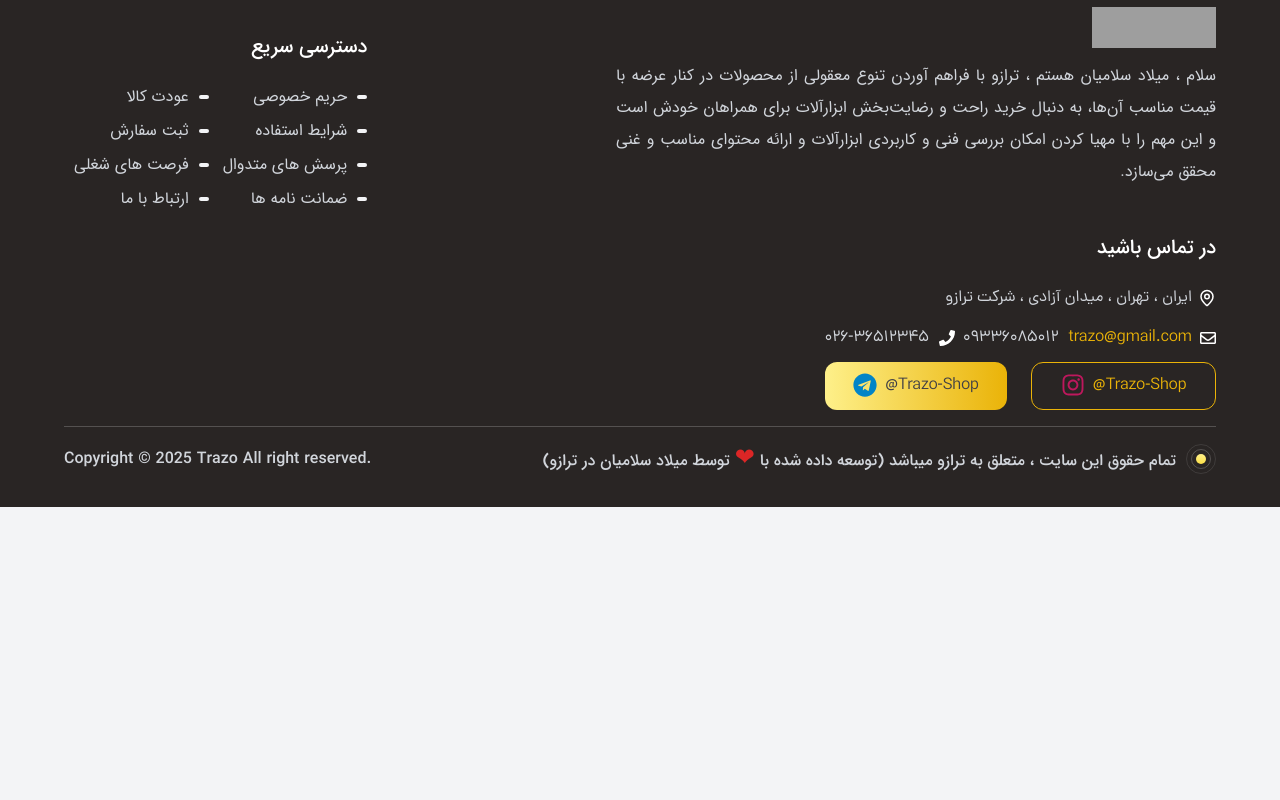
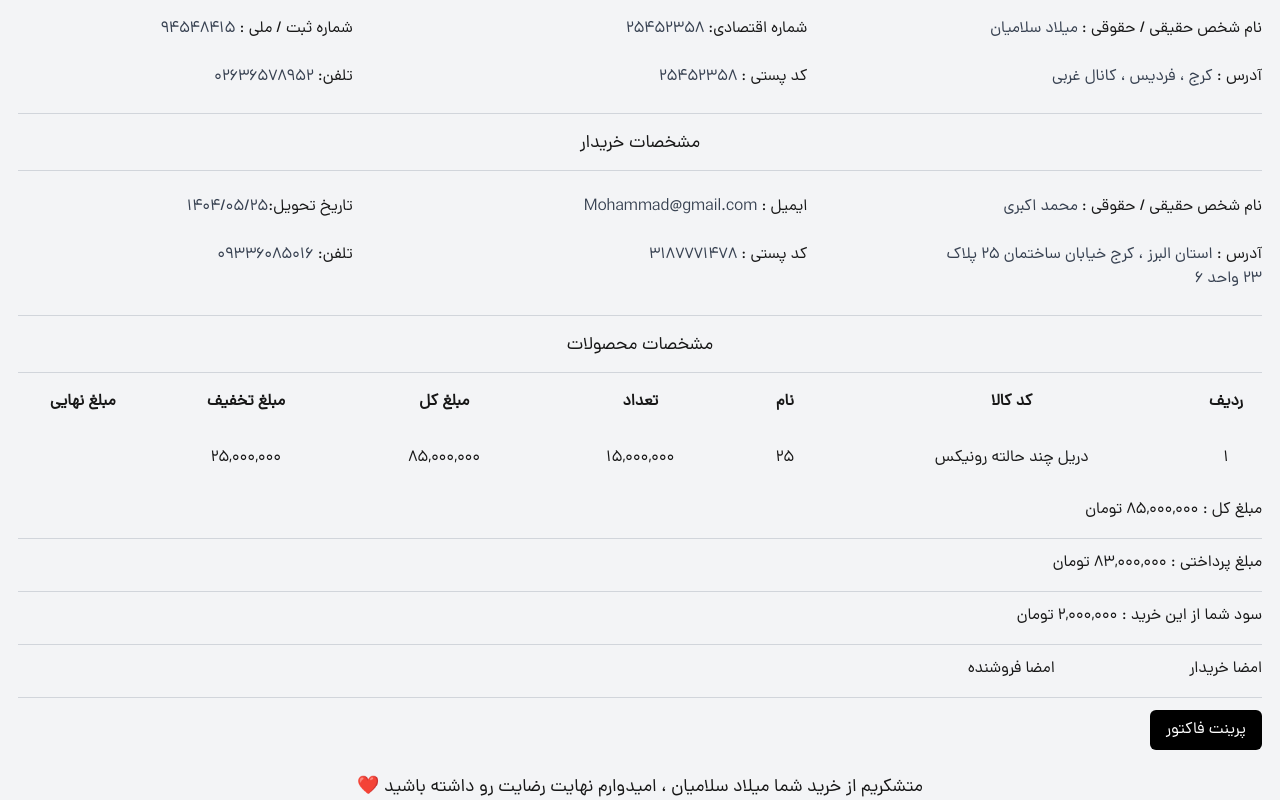
Before and after one commit to milad1385/tool-shop, a Next.js app: page /factor in a window 1280 px wide. Shown: the part 400-1200 px from the top of the page. Before the commit the page ends 907 px from the top, so only its background shows below. Built offline with nearby package versions, Linux system fonts and the light colour scheme; grey boxes are pictures that could not be loaded.

Commit message:
add factor detail component

```diff
--- /dev/null
+++ b/src/components/templates/p-user/orders/FactorDetails.tsx
@@ -0,0 +1,180 @@
+"use client";
+import Link from "next/link";
+import React from "react";
+
+function FactorDetails() {
+  const printFactorHandler = () => {
+    if (window.print) {
+      window.print();
+    } else {
+      alert("مرورگر شما از قابلیت چاپ پشتیبانی نمی کند ، لطفا آپدیت کنید");
+    }
+  };
+  return (
+    <div className="container py-10">
+      <h1 className="text-base md:text-lg lg:text-2xl font-DanaDemiBold text-center">
+        صورت حساب فروش کالا
+      </h1>
+      <div className="space-y-4 mt-4">
+        <div className="font-DanaMedium">
+          شماره سفارش :<span className="font-DanaDemiBold">#6532352</span>
+        </div>
+        <div className="font-DanaMedium">
+          تاریخ سفارش :
+          <span className="font-DanaDemiBold">
+            {new Date(Date.now()).toLocaleDateString("fa-IR")}
+          </span>
+        </div>
+      </div>
+      <div className="py-6  mt-4 w-full text-sm md:text-base border-b border-b-gray-300">
+        <h2 className="mx-auto pb-3 flex-center flex-col font-DanaDemiBold text-sm  md:text-lg border-b border-gray-300 w-full">
+          مشخصات فروشنده
+        </h2>
+        <div className="py-6 grid grid-cols-1 md:grid-cols-2 lg:grid-cols-3 gap-3 md:gap-x-[120px]">
+          <div className="font-DanaMedium">
+            نام شخص حقیقی / حقوقی :{" "}
+            <span className="font-DanaDemiBold text-gray-700">
+              میلاد سلامیان
+            </span>
+          </div>
+          <div className="font-DanaMedium">
+            شماره اقتصادی:{" "}
+            <span className="font-DanaDemiBold text-gray-700">25452358</span>
+          </div>
+          <div className="font-DanaMedium">
+            شماره ثبت / ملی :{" "}
+            <span className="font-DanaDemiBold text-gray-700">94548415</span>
+          </div>
+        </div>
+        <div className="grid grid-cols-1 md:grid-cols-2 lg:grid-cols-3 gap-3 md:gap-x-[120px]">
+          <div className="font-DanaMedium">
+            آدرس :{" "}
+            <span className="font-DanaDemiBold text-gray-700">
+              کرج ، فردیس ، کانال غربی
+            </span>
+          </div>
+          <div className="font-DanaMedium">
+            کد پستی :{" "}
+            <span className="font-DanaDemiBold text-gray-700">25452358</span>
+          </div>
+          <div className="font-DanaMedium">
+            تلفن:{" "}
+            <span className="font-DanaDemiBold text-gray-700">02636578952</span>
+          </div>
+        </div>
+      </div>
+      <div className="pb-6  mt-4 w-full text-sm md:text-base border-b border-b-gray-300">
+        <h2 className="mx-auto pb-3 flex-center flex-col font-DanaDemiBold text-sm  md:text-lg border-b border-gray-300 w-full">
+          مشخصات خریدار
+        </h2>
+        <div className="py-6 grid grid-cols-1 md:grid-cols-2 lg:grid-cols-3 gap-3 md:gap-x-[120px]">
+          <div className="font-DanaMedium">
+            نام شخص حقیقی / حقوقی :{" "}
+            <span className="font-DanaDemiBold text-gray-700">محمد اکبری</span>
+          </div>
+          <div className="font-DanaMedium">
+            ایمیل :{" "}
+            <span className="font-DanaDemiBold text-gray-700">
+              <a href="mailto:mohammad@gamil.com">Mohammad@gmail.com</a>
+            </span>
+          </div>
+          <div className="font-DanaMedium">
+            تاریخ تحویل:
+            <span className="font-DanaDemiBold text-gray-700">1404/05/25</span>
+          </div>
+        </div>
+        <div className="grid grid-cols-1 md:grid-cols-2 lg:grid-cols-3 gap-3 md:gap-x-[120px]">
+          <div className="font-DanaMedium">
+            آدرس :{" "}
+            <span className="font-DanaDemiBold text-gray-700">
+              استان البرز ، کرج خیابان ساختمان 25 پلاک 23 واحد 6
+            </span>
+          </div>
+          <div className="font-DanaMedium">
+            کد پستی :{" "}
+            <span className="font-DanaDemiBold text-gray-700">3187771478</span>
+          </div>
+          <div className="font-DanaMedium">
+            تلفن:{" "}
+            <span className="font-DanaDemiBold text-gray-700">09336085016</span>
+          </div>
+        </div>
+      </div>
+      <div className="pb-6  mt-4 w-full text-sm md:text-base">
+        <h2 className="text-center pb-3 font-DanaDemiBold text-sm  md:text-lg border-b border-gray-300 w-full">
+          مشخصات محصولات
+        </h2>
+        <div className="table-container scorll-bar">
+          <table className="mt-4">
+            <thead>
+              <tr className="child:pb-4">
+                <th>ردیف</th>
+                <th>کد کالا</th>
+                <th>نام</th>
+                <th>تعداد</th>
+                <th>مبلغ کل</th>
+                <th>مبلغ تخفیف </th>
+                <th>مبلغ نهایی </th>
+              </tr>
+            </thead>
+            <tbody className="">
+              <tr className="!bg-gray-100 text-center child:p-4 !border-1">
+                <td>1</td>
+                <td>
+                  <Link href="/products/1">دریل چند حالته رونیکس</Link>
+                </td>
+                <td>25</td>
+                <td>15,000,000</td>
+                {/* <td>
+                  {(
+                    item.product.price +
+                    ((item.product.price * item.product.off) / 100) * item.qty
+                  ).toLocaleString("fa")}
+                </td> */}
+                <td>85,000,000</td>
+                {/* <td>
+                  {(
+                    (item.product.price * item.qty * item.product.off) /
+                    100
+                  ).toLocaleString("fa")}
+                </td> */}
+                <td>25,000,000</td>
+                {/*{(item.price * item.qty).toLocaleString("fa")}</td> */}
+              </tr>
+            </tbody>
+          </table>
+        </div>
+        <div className="mt-3 space-y-3">
+          <div className="border-b border-b-gray-300 pb-4">
+            مبلغ کل :{" "}
+            <span className="font-DanaDemiBold">85,000,000 تومان</span>
+          </div>
+          <div className="border-b border-b-gray-300 pb-4">
+            مبلغ پرداختی :{" "}
+            <span className="font-DanaDemiBold">83,000,000 تومان</span>
+          </div>
+          <div className="border-b border-b-gray-300 pb-4">
+            سود شما از این خرید :{" "}
+            <span className="font-DanaDemiBold">2,000,000 تومان</span>
+          </div>
+          <div className="border-b border-b-gray-300 pb-4 grid grid-cols-6">
+            <div>امضا خریدار</div>
+            <div>امضا فروشنده</div>
+          </div>
+          <button
+            className="bg-black text-white px-4 py-2 rounded-md font-DanaMedium"
+            onClick={printFactorHandler}
+          >
+            پرینت فاکتور
+          </button>
+        </div>
+        <h4 className="text-center font-DanaDemiBold text-sm md:text-lg mt-6">
+          متشکریم از خرید شما {"میلاد سلامیان"} ، امیدوارم نهایت رضایت رو داشته
+          باشید ❤️
+        </h4>
+      </div>
+    </div>
+  );
+}
+
+export default FactorDetails;
```
